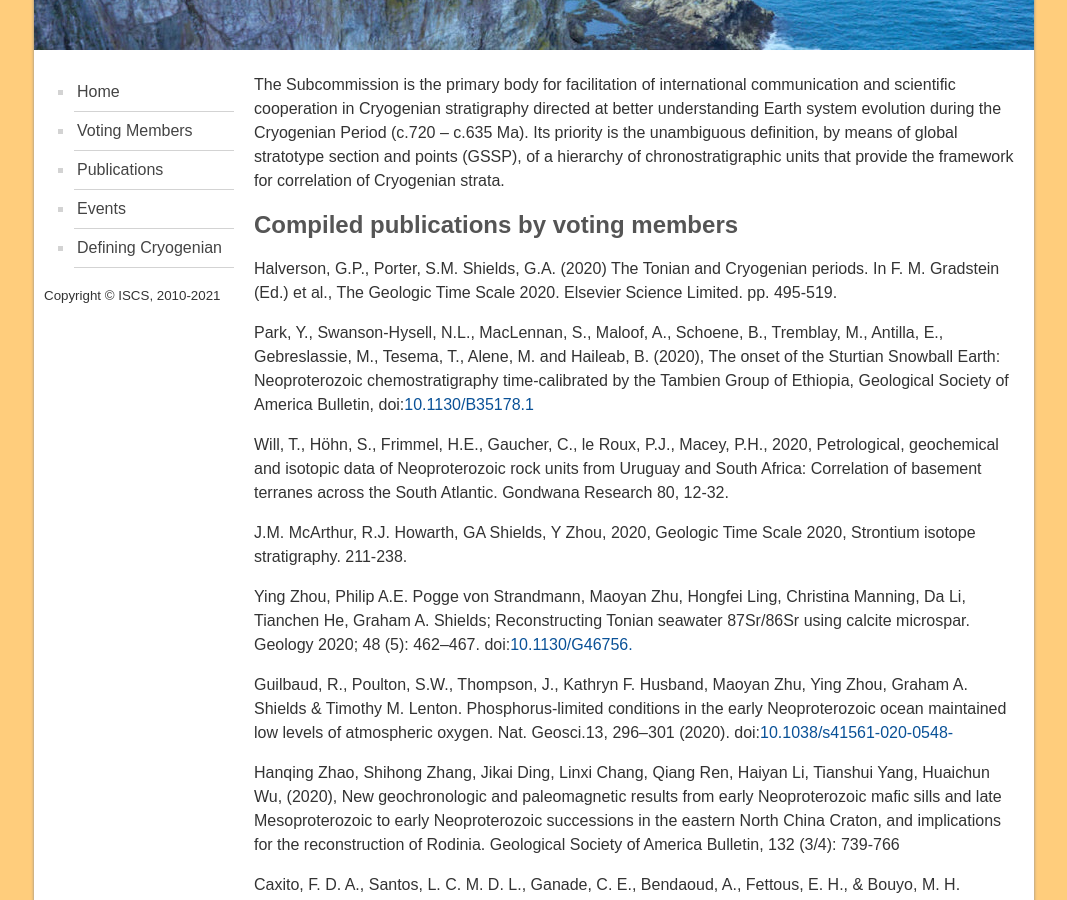
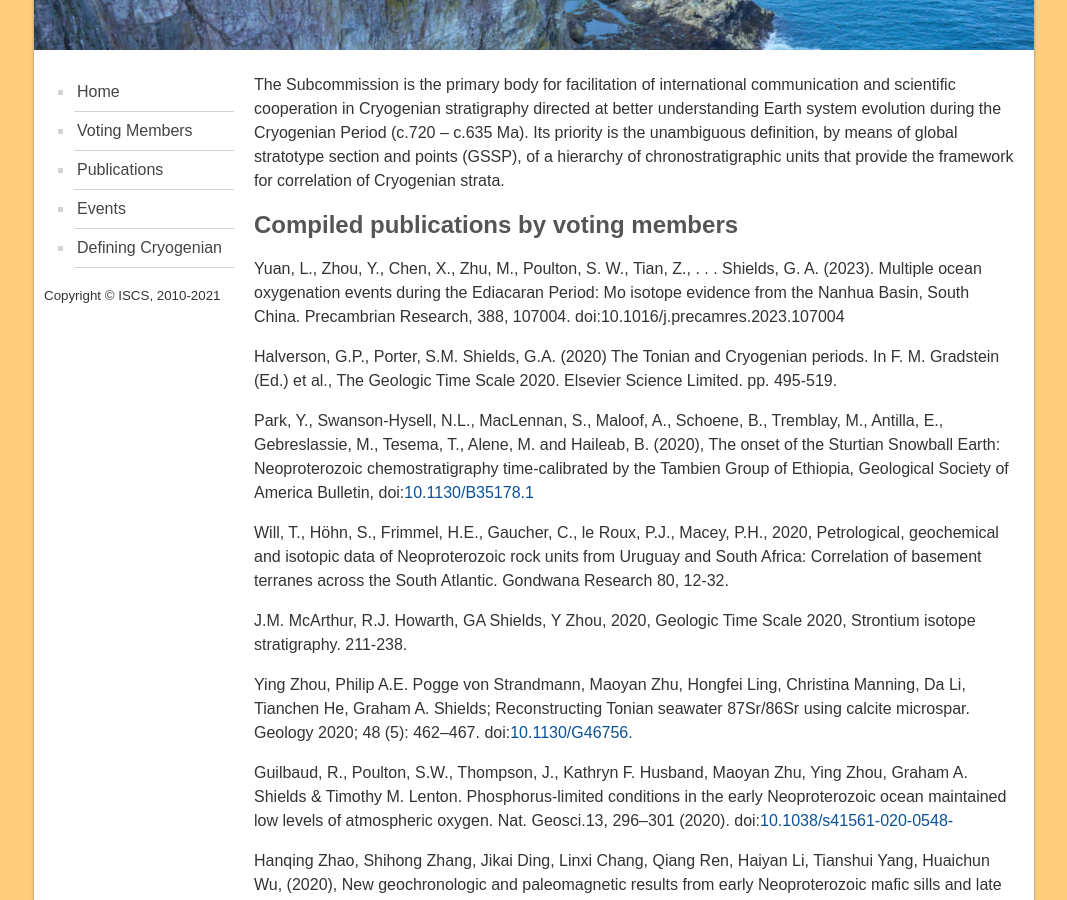
Before and after one commit to i-c-stratigraphy/subcommission-cryogenian, a Jekyll site: the page built from pages/publications.md, in a window 1280 px wide and 900 px high, scrolled down 335 px. Shown: the whole window, without its empty margins (106-1173 px from the left). Built offline with Jekyll 4.4.1, drawn with Linux system fonts in a browser that asks for light colours.

Commit message:
one more publication from 2023
 Paper on Ediacaran redox evolution from Ying Zhou has been added.

```diff
--- a/pages/publications.md
+++ b/pages/publications.md
@@ -7,6 +7,7 @@ permalink: /publications
 The Subcommission is the primary body for facilitation of international communication and scientific cooperation in Cryogenian stratigraphy directed at better understanding Earth system evolution during the Cryogenian Period (c.720 – c.635 Ma). Its priority is the unambiguous definition, by means of global stratotype section and points (GSSP), of a hierarchy of chronostratigraphic units that provide the framework for correlation of Cryogenian strata.
 
 ## Compiled publications by voting members
+Yuan, L., Zhou, Y., Chen, X., Zhu, M., Poulton, S. W., Tian, Z., . . . Shields, G. A. (2023). Multiple ocean oxygenation events during the Ediacaran Period: Mo isotope evidence from the Nanhua Basin, South China. Precambrian Research, 388, 107004. doi:10.1016/j.precamres.2023.107004
 
 Halverson, G.P., Porter, S.M. Shields, G.A. (2020) The Tonian and Cryogenian periods. In F. M. Gradstein (Ed.) et al., The Geologic Time Scale 2020. Elsevier Science Limited. pp. 495-519.
 
```
